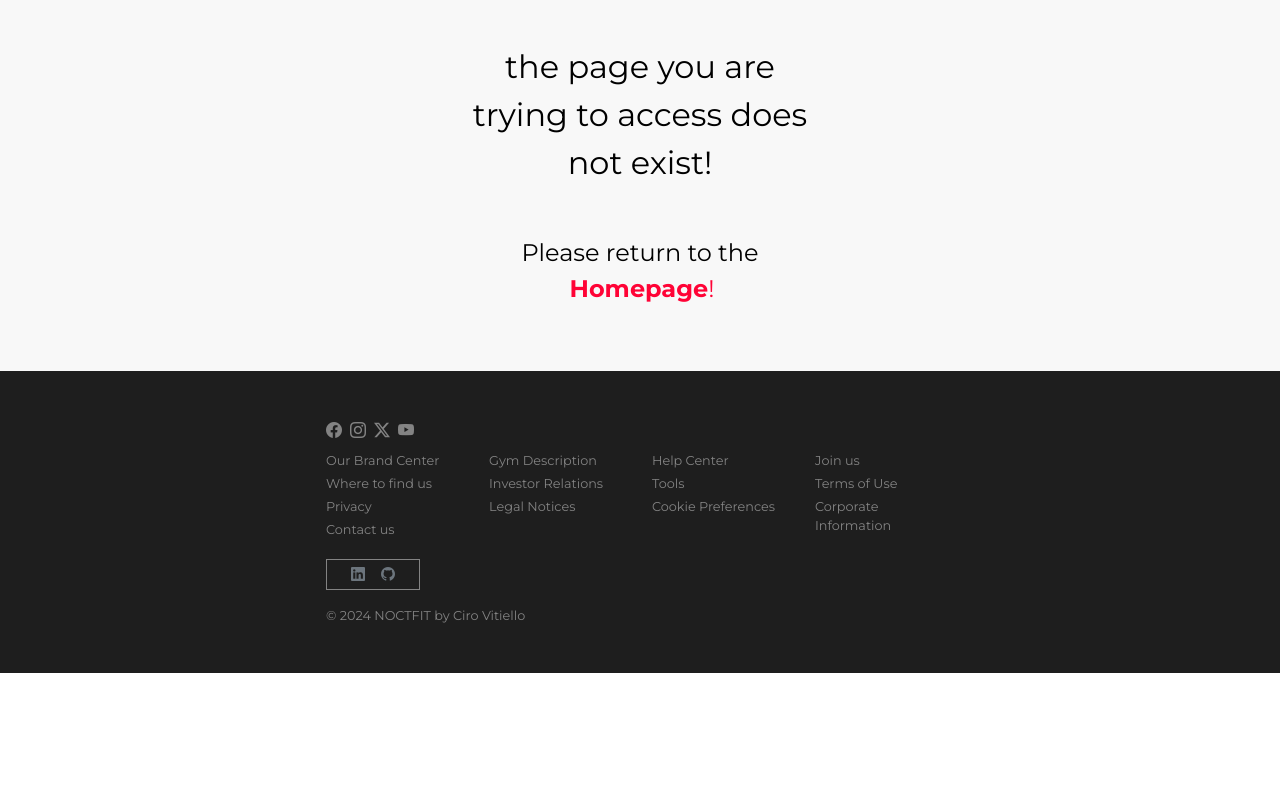
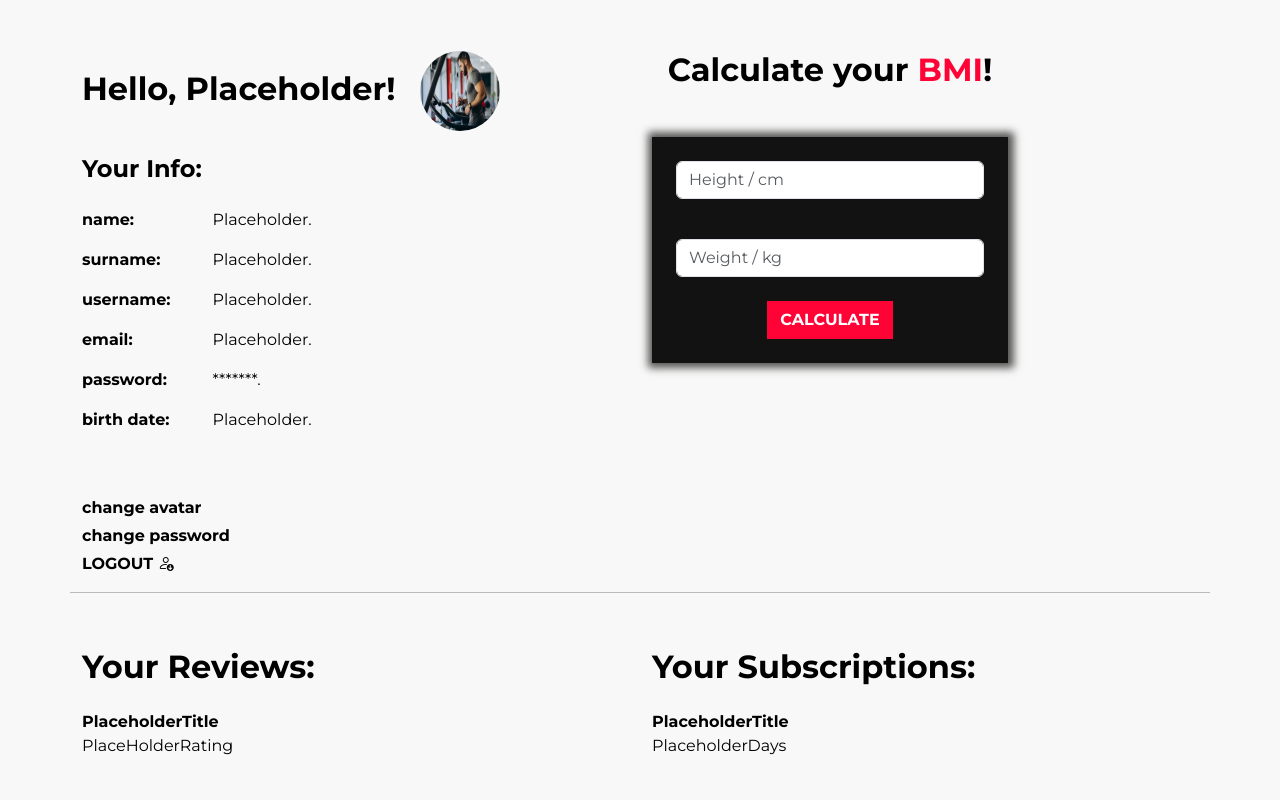
Before and after one commit to Nooxys/CapstoneFrontEnd, a React (Vite) app: page /profile in a window 1280 px wide. Shown: the part 320-1120 px from the top of the page. Before the commit the page ends 993 px from the top, so only its background shows below. Built offline with nearby package versions, Linux system fonts and the light colour scheme.

Commit message:
profile page + change password

```diff
--- a/src/App.jsx
+++ b/src/App.jsx
@@ -7,6 +7,7 @@ import RegisterPage from './components/RegisterPage'
 import Homepage from './components/Homepage'
 import AboutUs from './components/AboutUS'
 import Contact from './components/Contact'
+import Profile from './components/Profile'
 function App() {
   return (
     <>
@@ -22,6 +23,7 @@ function App() {
               <Route element={<RegisterPage />} path="register" />
               <Route element={<AboutUs />} path="about" />
               <Route element={<Contact />} path="contacts" />
+              <Route element={<Profile />} path="profile" />
               <Route element={<NotFound />} path="*" />
             </Routes>
             <footer>
--- a/src/components/Contact.jsx
+++ b/src/components/Contact.jsx
@@ -50,7 +50,7 @@ const Contact = () => {
                 </p>
               </div>
             </Col>
-            <Col xs={12} lg={6}>
+            <Col xs={12} lg={6} className="mb-5 mb-lg-0">
               <h4 className="fw-bold border-bottom border-primary border-3 pb-1 py-3 text-center text-lg-start">
                 Follow Us
               </h4>
@@ -64,9 +64,10 @@ const Contact = () => {
             </Col>
           </Row>
         </Col>
+        <hr className="d-lg-none" />
         <Col xs={12} lg={6}>
-          <h2 className="fw-bold mb-5  text-center mt-5 mt-lg-0 ">F.A.Q</h2>
-          <Accordion defaultActiveKey="0" className="px-5">
+          <h2 className="fw-bold mb-5  text-center mt-2 mt-lg-0 ">F.A.Q</h2>
+          <Accordion defaultActiveKey="0" className="px-5 pt-lg-4 ">
             <Accordion.Item eventKey="0">
               <Accordion.Header>
                 Is a medical certificate necessary to train?
--- /dev/null
+++ b/src/components/Profile.jsx
@@ -0,0 +1,181 @@
+import { Button, Col, Container, Form, Row } from 'react-bootstrap'
+import placeholder from '../assets/compress-strong-man-training-gym-min-scaled.webp'
+import { useState } from 'react'
+
+const Profile = () => {
+  const initialForm = {
+    heightValue: '',
+    weightValue: '',
+  }
+
+  const [bmiValue, setBmiValue] = useState('')
+  const [bmiMessage, setBmiMessage] = useState('')
+  const [form, setForm] = useState(initialForm)
+
+  const handleChange = (e, attribute) => {
+    setForm({
+      ...form,
+      [attribute]: e.target.value,
+    })
+  }
+
+  const calculateBmi = () => {
+    if (form.heightValue && form.weightValue) {
+      const heightInMeters = form.heightValue / 100
+      const bmi = (
+        form.weightValue /
+        (heightInMeters * heightInMeters)
+      ).toFixed(2)
+      setBmiValue(bmi)
+
+      let message = ''
+      if (bmi < 18.5) {
+        message = 'You are Underweight'
+      } else if (bmi >= 18.5 && bmi < 25) {
+        message = 'You are Normal weight'
+      } else if (bmi >= 25 && bmi < 30) {
+        message = 'You are Overweight'
+      } else {
+        message = 'You are very Overweight'
+      }
+      setBmiMessage(message)
+    } else {
+      setBmiValue('')
+      setBmiMessage('')
+    }
+  }
+
+  return (
+    <Container className="mb-5">
+      <Row>
+        <h1 className="text-center fw-bold mb-5"> MY PROFILE</h1>
+        <hr />
+      </Row>
+      <Row>
+        <Col xs={12} lg={6}>
+          <h2 className="fw-bold mb-4 text-center text-lg-start  mt-xl-0">
+            Hello, Placeholder!
+            <img
+              src={placeholder}
+              alt="user avatar"
+              className="rounded-circle ms-4 mt-4 mt-md-0"
+              width={80}
+              height={80}
+            />
+          </h2>
+          <h4 className="fw-bold mb-4 text-center text-md-start  mt-xl-0">
+            Your Info:
+          </h4>
+          <Row>
+            <Col xs={3}>
+              <p className="fw-bold me-2">name:</p>
+              <p className="fw-bold me-2">surname:</p>
+              <p className="fw-bold me-2">username:</p>
+              <p className="fw-bold me-2">email:</p>
+              <p className="fw-bold me-2">password:</p>
+              <p className="fw-bold me-2">birth date:</p>
+            </Col>
+            <Col xs={9} className="p-0 text-center text-sm-start">
+              <p>Placeholder.</p>
+              <p>Placeholder.</p>
+              <p>Placeholder.</p>
+              <p>Placeholder.</p>
+              <p>*******.</p>
+              <p>Placeholder.</p>
+            </Col>
+            <div>
+              <p className="fw-bold  mb-1 mt-5">change avatar</p>
+              <p className="fw-bold  my-1">change password</p>
+              <p className="fw-bold  mb-3">
+                LOGOUT <i className="bi bi-person-down"></i>
+              </p>
+            </div>
+          </Row>
+        </Col>
+        <hr className="d-lg-none" />
+
+        <Col xs={12} lg={6} xl={4} className="text-center mt-4 mt-lg-0 ">
+          <h2 className="text-center fw-bold mb-5">
+            {' '}
+            Calculate your <span className="text-primary">BMI</span>!
+          </h2>
+          <Form className="formGrap px-4 mb-5">
+            <Form.Group className="mb-3" controlId="height">
+              <Form.Label></Form.Label>
+              <Form.Control
+                className=""
+                type="number"
+                placeholder="Height / cm"
+                value={form.heightValue}
+                onChange={(e) => {
+                  handleChange(e, 'heightValue')
+                }}
+              />
+            </Form.Group>
+            <Form.Group className="mb-3" controlId="weight">
+              <Form.Label></Form.Label>
+              <Form.Control
+                type="number"
+                placeholder="Weight / kg"
+                value={form.weightValue}
+                onChange={(e) => {
+                  handleChange(e, 'weightValue')
+                }}
+              />
+              <Button
+                variant="primary"
+                className="text-white my-4 rounded-0 fw-bold"
+                onClick={calculateBmi}
+              >
+                CALCULATE
+              </Button>
+              {bmiMessage && bmiValue < 25 && (
+                <div className=" pb-3 text-white">
+                  <p>
+                    Your BMI: <span>{bmiValue}</span>
+                  </p>
+                  <p>
+                    Result: <span>{bmiMessage}</span>
+                  </p>
+                </div>
+              )}
+              {bmiMessage && bmiValue > 25 && (
+                <div className=" pb-3 text-primary">
+                  <p>
+                    Your BMI: <span>{bmiValue}</span>
+                  </p>
+                  <p>
+                    Result: <span>{bmiMessage}</span>
+                  </p>
+                </div>
+              )}
+            </Form.Group>
+          </Form>
+        </Col>
+        <hr />
+        <Col xs={12} lg={6} className="mb-5 mb-md-0">
+          <h2 className="fw-bold mb-4 text-center text-md-start  mt-xl-0 ">
+            Your Reviews:
+          </h2>
+          <p className="fw-bold mb-0 text-center text-md-start ">
+            PlaceholderTitle
+          </p>
+          <p className="mb-0 text-center text-md-start mb-5 mb-lg-0">
+            PlaceHolderRating
+          </p>
+        </Col>
+        <Col xs={12} lg={6} className="mb-5 mb-md-0">
+          <h2 className="fw-bold mb-4 text-center text-md-start  mt-xl-0">
+            Your Subscriptions:
+          </h2>
+          <p className="fw-bold mb-0 text-center text-md-start">
+            PlaceholderTitle
+          </p>
+          <p className=" mb-0 text-center text-md-start">PlaceholderDays</p>
+        </Col>
+      </Row>
+    </Container>
+  )
+}
+
+export default Profile
--- a/src/style/style.scss
+++ b/src/style/style.scss
@@ -27,8 +27,8 @@ body,
   justify-content: space-between;
 }
 @font-face {
-  font-family: 'Montserrat';
-  src: url('https://fonts.googleapis.com/css2?family=Montserrat:ital,wght@0,100..900;1,100..900&display=swap');
+  // font-family: 'Montserrat';
+  // src: url('https://fonts.googleapis.com/css2?family=Montserrat:ital,wght@0,100..900;1,100..900&display=swap');
 }
 
 .formGrap {
```
Also changed, not shown: src/style/style.css, 1 other file (tests, documents, lock files or other folders).
